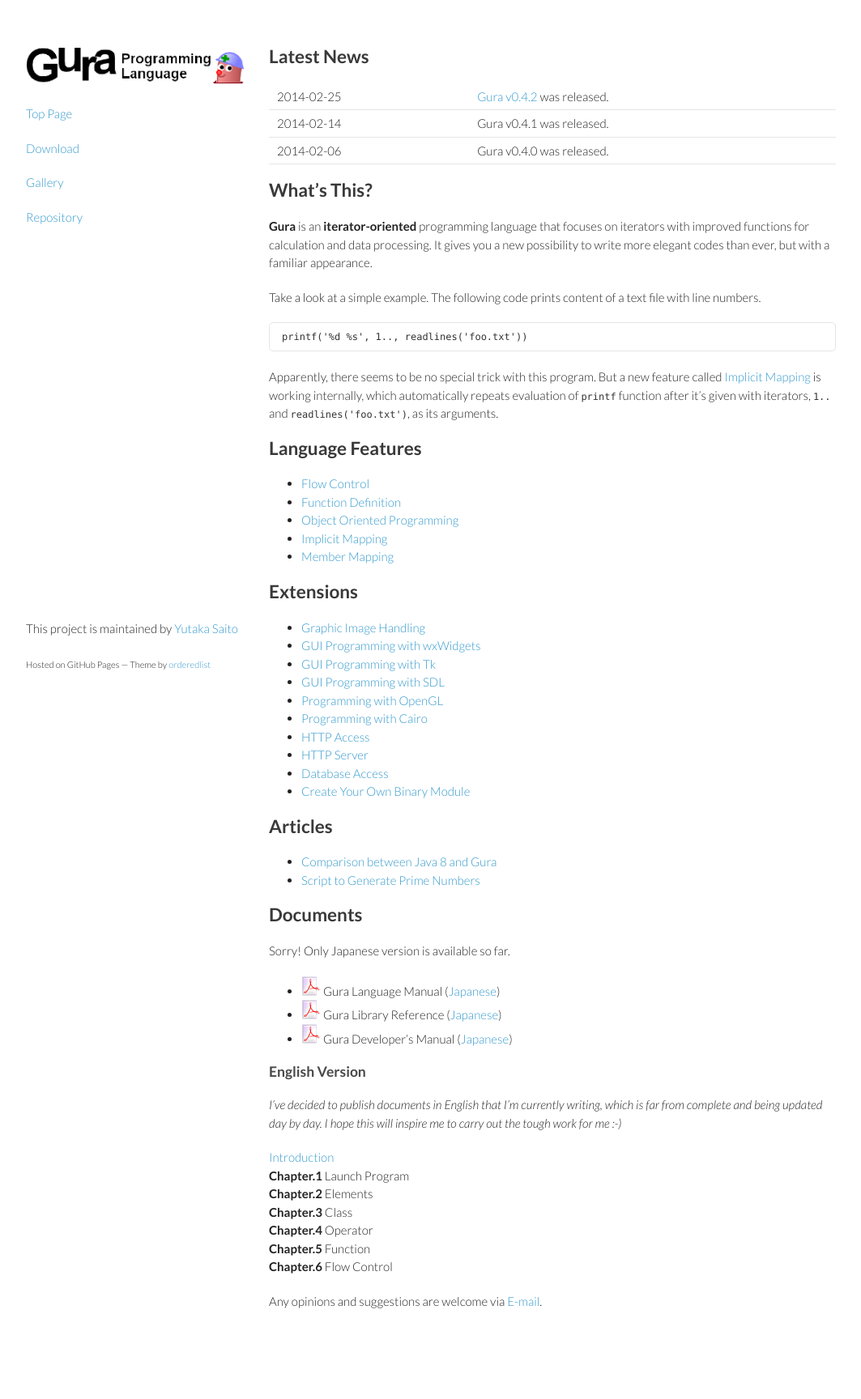
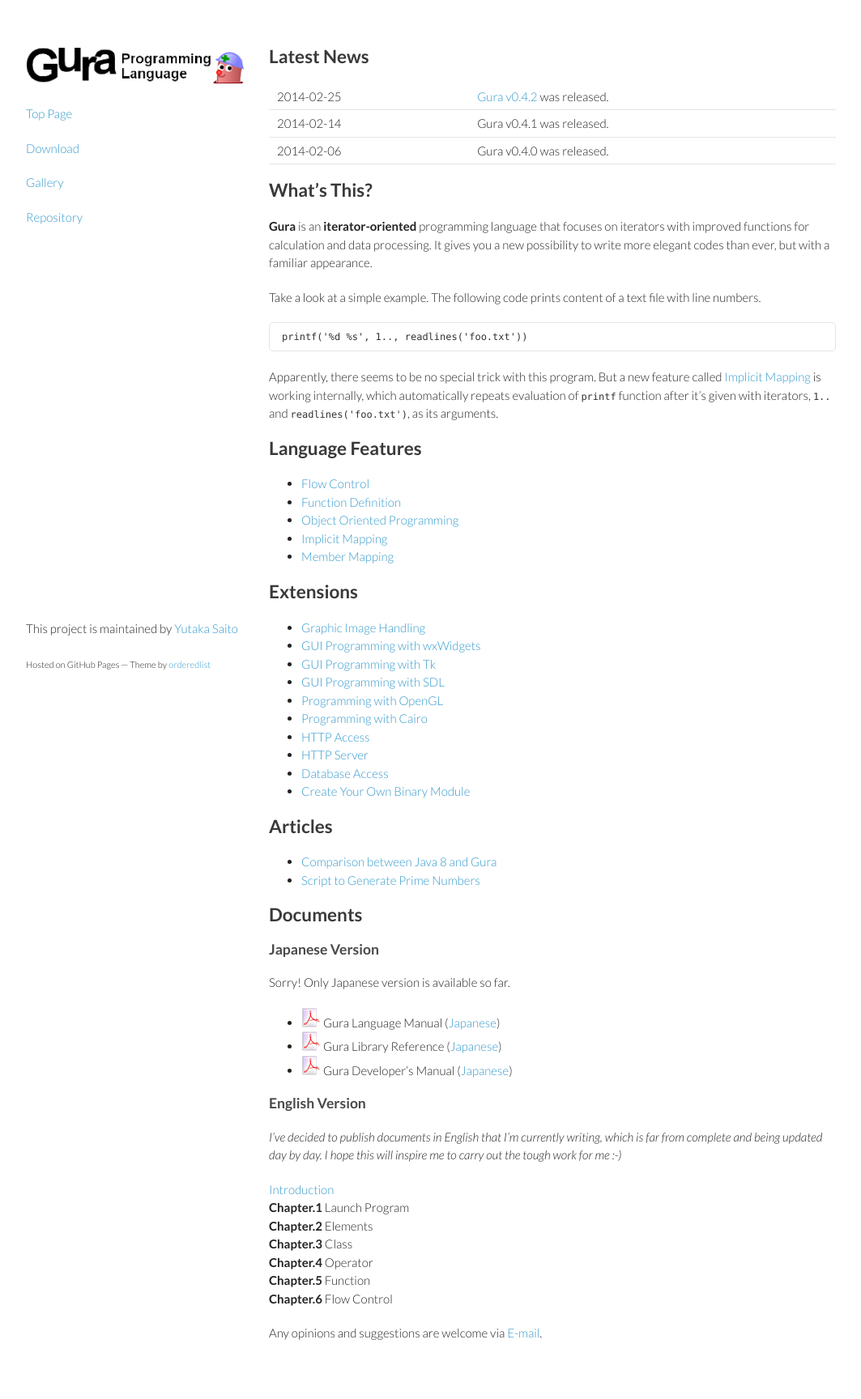
Before and after one commit to rudidude86/gura-lang.github.io, a Jekyll site: the page built from index.md, in a window 1280 px wide. Shown: the whole page at 81% size, without its empty margins (108-1171 px from the left). Built offline with Jekyll 4.4.1, drawn with Linux system fonts in a browser that asks for light colours; Markdown is read by kramdown in place of the engine named in the settings; before the commit the page ends 1688 px from its top, so only the background shows below that.

Commit message:
updte documents

```diff
--- a/index.md
+++ b/index.md
@@ -63,6 +63,8 @@ Articles
 Documents
 ---------
 
+### Japanese Version
+
 Sorry! Only Japanese version is available so far.
 
 - ![pdf-icon](images/pdf.png) Gura Language Manual ([Japanese](https://github.com/gura-lang/gura-doc/blob/master/gura-lang-j.pdf?raw=true))
```
